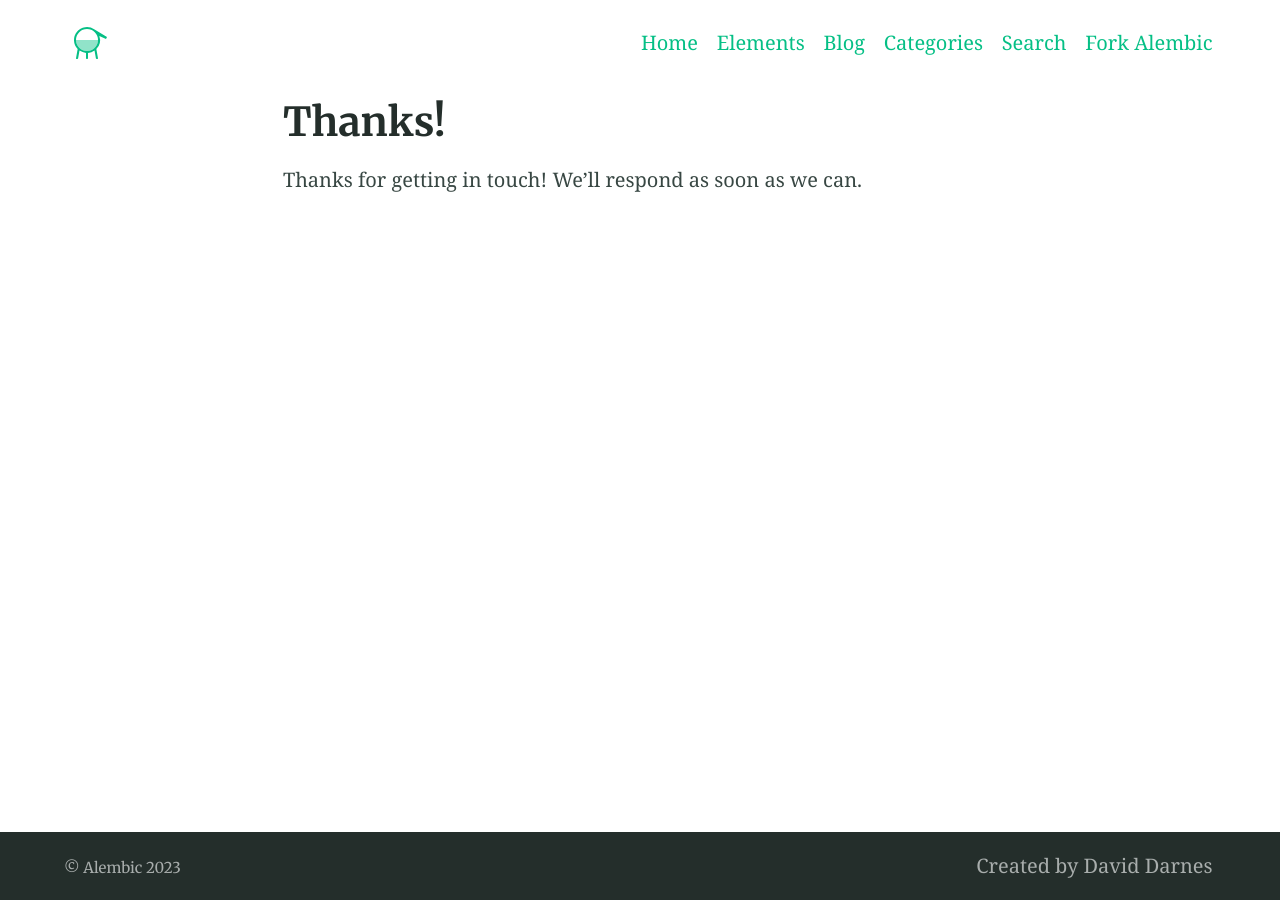
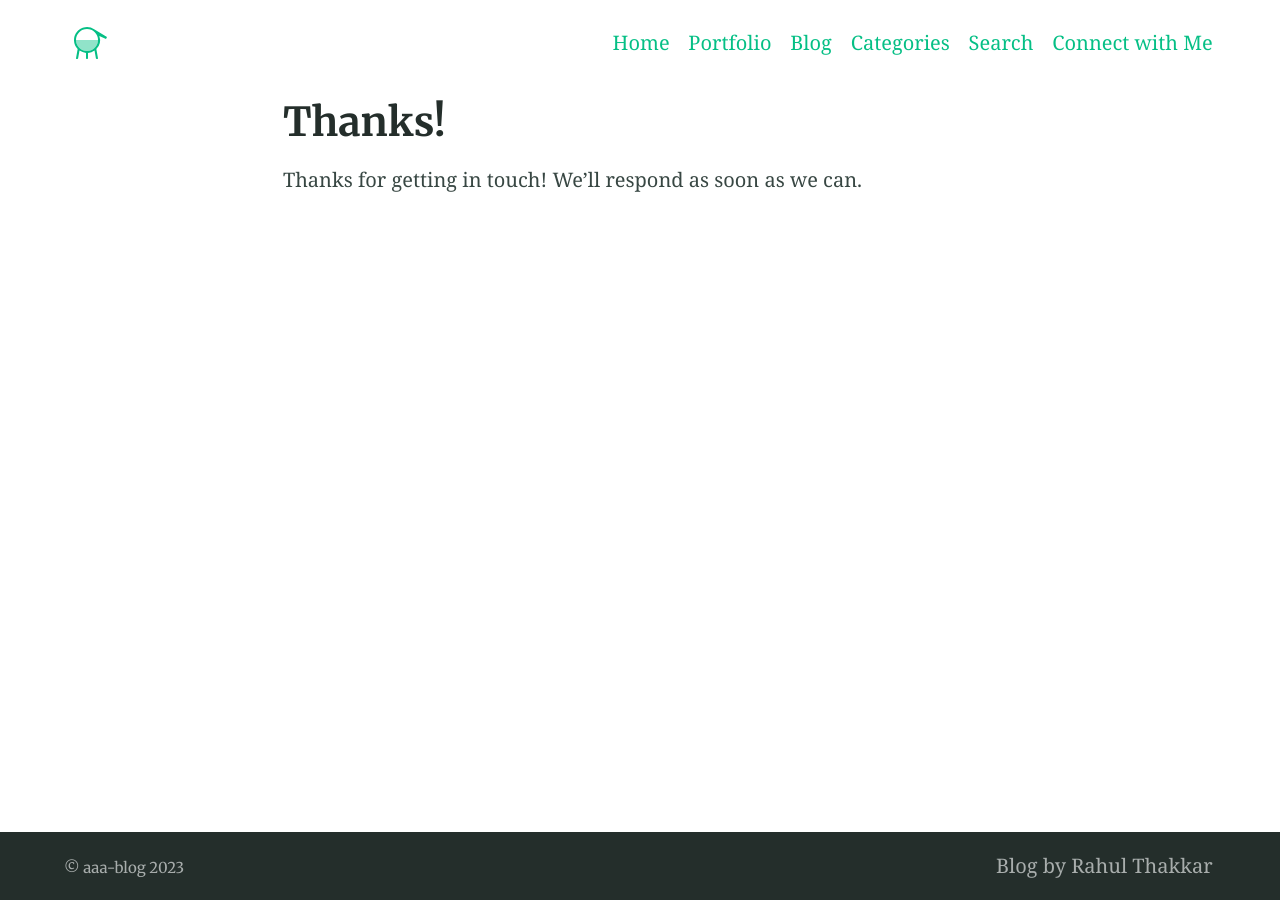
Before and after one commit to aaa-blog/aaa-blog.github.io, a Jekyll site: the page built from thanks.md, in a window 1280 px wide. Built offline with Jekyll 4.4.1, drawn with Linux system fonts in a browser that asks for light colours.

Commit message:
Updated Home and config file settings

```diff
--- a/_config.yml
+++ b/_config.yml
@@ -37,17 +37,17 @@ plugins:
 # 3. Gem settings
 paginate: 2 # jekyll-paginate > items per page
 paginate_path: blog/page:num # jekyll-paginate > blog page
-jekyll-mentions: https://twitter.com # jekyll-mentions > service used when @replying
+jekyll-mentions: https://twitter.com/aaa__blog # jekyll-mentions > service used when @replying
 twitter:
-  username: DavidDarnes # jekyll-seo-tag > Owners twitter username
-author: DavidDarnes # jekyll-seo-tag > default author
+  username: DataModel21 # jekyll-seo-tag > Owners twitter username
+author: Rahul Thakkar # jekyll-seo-tag > default author
 social: # jekyll-seo-tag > social overrides
-  name: David Darnes # jekyll-seo-tag > real name
+  name: Rahul Thakkar # jekyll-seo-tag > real name
   links:  # jekyll-seo-tag > social aliases (sameAs)
-    - https://twitter.com/DavidDarnes
-    - https://www.facebook.com/daviddarnes
-    - https://www.linkedin.com/in/daviddarnes
-    - https://github.com/daviddarnes
+    - https://twitter.com/aaa__blog
+    - https://www.facebook.com/AAA-blog
+    - https://www.linkedin.com/in/thakkarrahul01
+    - https://github.com/aaa-blog
 # markdown: CommonMark # Markdown parse settings, CommonMark performs slightly better an others in build time
 # commonmark:
   # options: ["SMART", "FOOTNOTES"]
@@ -93,13 +93,13 @@ defaults:
 # 7. Site settings
 encoding: utf-8 # Make sure the encoding is right
 lang: en-GB # Set the site language
-title: "Alembic" # Site name or title, also used in jekyll-seo-tag
+title: "aaa-blog" # Site name or title, also used in jekyll-seo-tag
 logo: "/assets/logos/logo.svg" # Site logo, also used in jekyll-seo-tag
-description: "Alembic is a starting point for Jekyll projects. Rather than starting from scratch, this boilerplate is designed to get the ball rolling immediately" # Site description and default description, also used in jekyll-seo-tag
-url: "https://alembic.darn.es" # Site url, also used in jekyll-seo-tag
+description: "Exploring AI, Analytics, and Automation with you" # Site description and default description, also used in jekyll-seo-tag
+url: "https://aaa-blog.github.io/" # Site url, also used in jekyll-seo-tag
 baseurl: ""
-repo: "https://github.com/daviddarnes/alembic"
-email: "me@daviddarnes.com"
+repo: "https://github.com/aaa-blog/aaa-blog.github.io"
+email: "aaa.blog.site@gmail.com"
 # disqus: "alembic-1" # Blog post comments, uncomment the option and set the site ID from your Disqus account
 # date_format: "%-d %B %Y" # Blog post date formatting using placeholder formatting
 # google_analytics: ""
@@ -123,7 +123,7 @@ favicons: # Favicons are also used in the manifest file. Syntax is 'size: path'
 navigation_header:
 - title: Home
   url: /
-- title: Elements
+- title: Portfolio
   url: /elements/
 - title: Blog
   url: /blog/
@@ -131,18 +131,18 @@ navigation_header:
   url: /categories/
 - title: Search
   url: /search/
-- title: Fork Alembic
-  url: https://github.com/daviddarnes/alembic
+- title: Connect with Me
+  url: https://www.linkedin.com/in/thakkarrahul01
 
 navigation_footer:
-- title: Created by David Darnes
-  url: https://darn.es
+- title: Blog by Rahul Thakkar
+  url: https://www.linkedin.com/in/thakkarrahul01
 
 social_links: # Appears in sidebar. Set the urls then uncomment and comment out as desired
-  Twitter: https://twitter.com/DavidDarnes
-  LinkedIn: https://www.linkedin.com/in/daviddarnes
-  GitHub: https://github.com/daviddarnes
-  link: https://darn.es
+  Twitter: https://twitter.com/aaa__blog
+  LinkedIn: https://www.linkedin.com/in/thakkarrahul01
+  GitHub: https://github.com/aaa-blog
+  link: https://github.com/aaa-blog
   RSS: /feed.xml
 
 sharing_links: # Appear at the bottom of single blog posts, add as desired. The value can be 'true' or the desired button colour
```
Also changed, not shown: index.md (+2 -4 lines).
